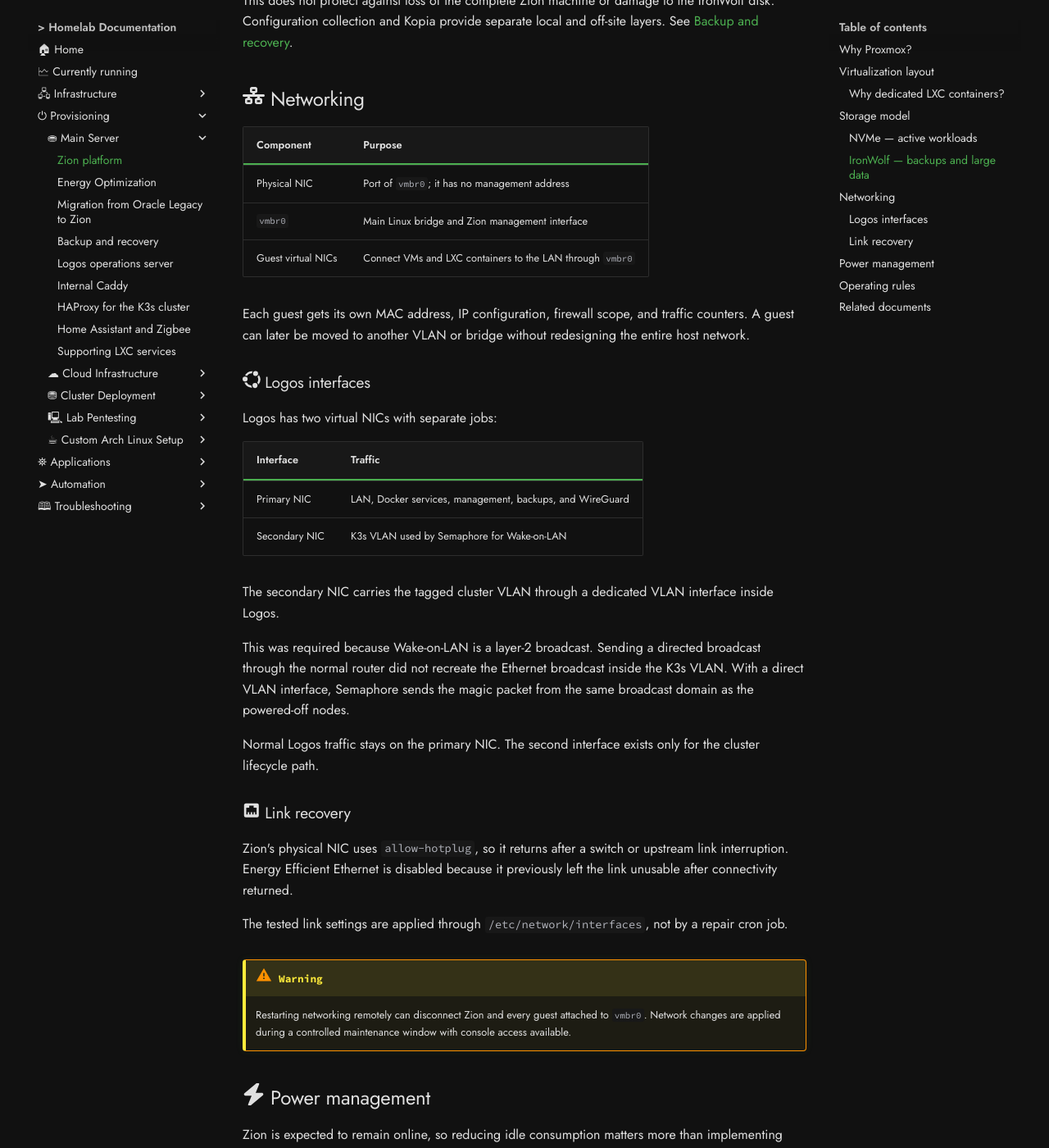
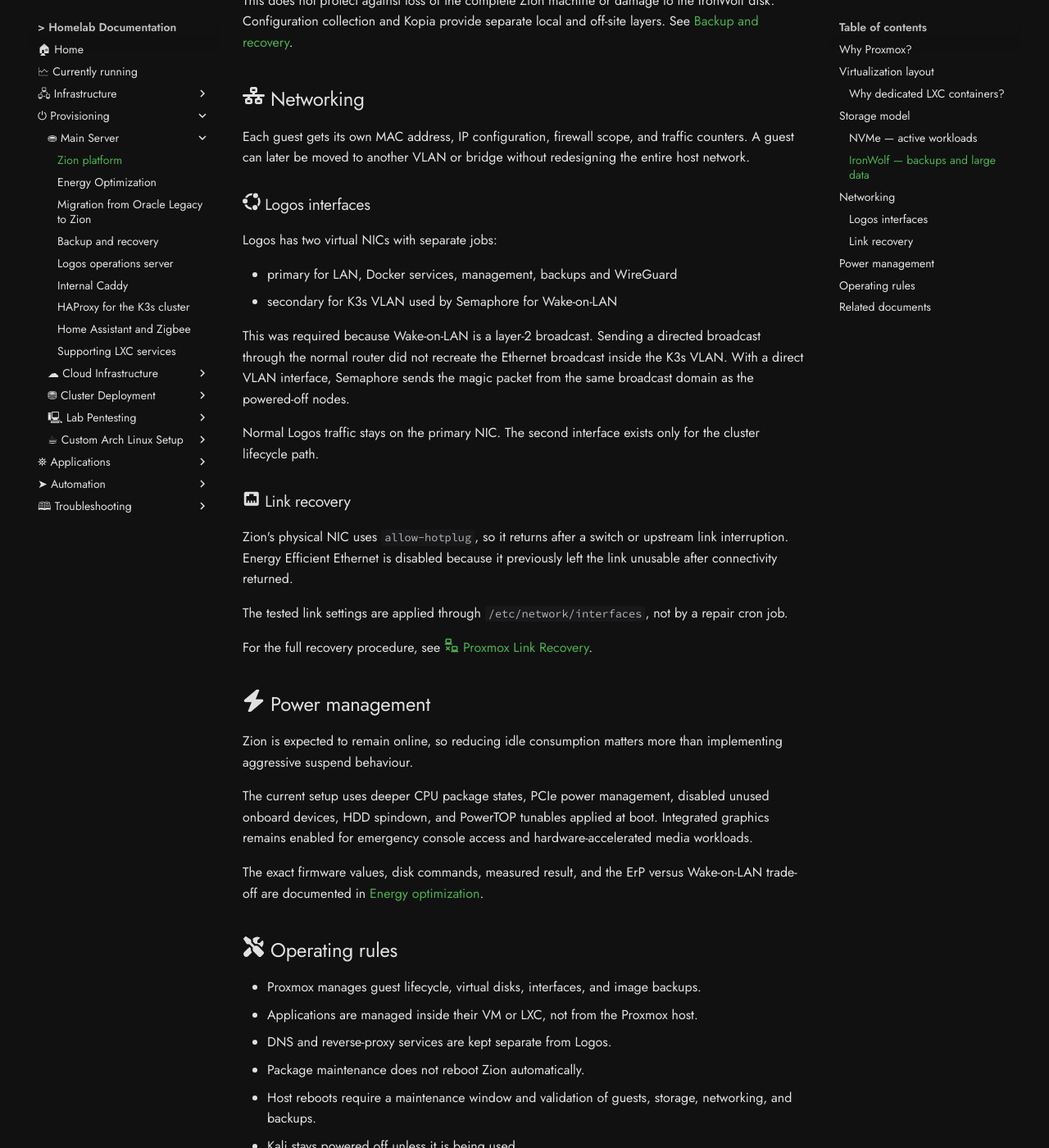
Before and after one commit to kCn3333/homelab, an MkDocs documentation site: the page built from docs/zion/0-platform.md, in a window 1280 px wide and 1400 px high, scrolled down 2871 px. Shown: the whole window at 82% size. Built offline with MkDocs 1.6.1 and Material for MkDocs 9.7.7, drawn with Linux system fonts in a browser that asks for light colours; comment, search, counter and statistics services are not loaded.

Commit message:
docs: document zion platform update

```diff
--- a/docs/zion/0-platform.md
+++ b/docs/zion/0-platform.md
@@ -54,16 +54,16 @@
 | Storage | Proxmox storage | Contents |
 |---|---|---|
 | **:material-memory: Kingston KC3000 NVMe** | `local`, `local-lvm` | Proxmox system, ISO images, LXC templates, guest rootfs, virtual disks, container data, and other active state |
-| **:fontawesome-solid-hard-drive: Seagate IronWolf HDD** | `wolfie1-4tb`, `PBS-IronWolf` | PBS datastore, VM/LXC backups, media library, and other capacity-oriented data |
+| **:material-harddisk: Seagate IronWolf HDD** | `wolfie1-4tb`, `PBS-IronWolf` | PBS datastore, VM/LXC backups, media library, and other capacity-oriented data |
 
-### :material-lightning-bolt: NVMe — active workloads
+### :octicons-workflow-24: NVMe — active workloads
 
 - VMs and LXC containers run from NVMe.
 - `local-lvm` holds their virtual disks and root filesystems.
 - `local` holds Proxmox-side files such as ISO images and LXC templates.
 - Databases, Docker metadata, package operations, and normal guest I/O stay off the mechanical disk.
 
-### :fontawesome-solid-box-archive: IronWolf — backups and large data
+### :material-harddisk: IronWolf — backups and large data
 
 - PBS stores image-level backups on the IronWolf filesystem.
 - Large data such as the media library uses HDD capacity instead of NVMe space.
@@ -76,24 +76,14 @@
 
 ## :fontawesome-solid-network-wired: Networking
 
-| Component | Purpose |
-|---|---|
-| Physical NIC | Port of `vmbr0`; it has no management address |
-| `vmbr0` | Main Linux bridge and Zion management interface |
-| Guest virtual NICs | Connect VMs and LXC containers to the LAN through `vmbr0` |
-
 Each guest gets its own MAC address, IP configuration, firewall scope, and traffic counters. A guest can later be moved to another VLAN or bridge without redesigning the entire host network.
 
 ### :simple-ubuntu: Logos interfaces
 
 Logos has two virtual NICs with separate jobs:
 
-| Interface | Traffic |
-|---|---|
-| Primary NIC | LAN, Docker services, management, backups, and WireGuard |
-| Secondary NIC | K3s VLAN used by Semaphore for Wake-on-LAN |
-
-The secondary NIC carries the tagged cluster VLAN through a dedicated VLAN interface inside Logos.
+- primary for LAN, Docker services, management, backups and WireGuard
+- secondary for K3s VLAN used by Semaphore for Wake-on-LAN
 
 This was required because Wake-on-LAN is a layer-2 broadcast. Sending a directed broadcast through the normal router did not recreate the Ethernet broadcast inside the K3s VLAN. With a direct VLAN interface, Semaphore sends the magic packet from the same broadcast domain as the powered-off nodes.
 
@@ -105,8 +95,7 @@
 
 The tested link settings are applied through `/etc/network/interfaces`, not by a repair cron job.
 
-!!! warning
-    Restarting networking remotely can disconnect Zion and every guest attached to `vmbr0`. Network changes are applied during a controlled maintenance window with console access available.
+For the full recovery procedure, see [:material-lan-disconnect: Proxmox Link Recovery](../troubleshooting/proxmox-link-recovery.md).
 
 ## :fontawesome-solid-bolt: Power management
 
```
Also changed, not shown: other parts of docs/zion/0-platform.md (+2 -2 lines).
